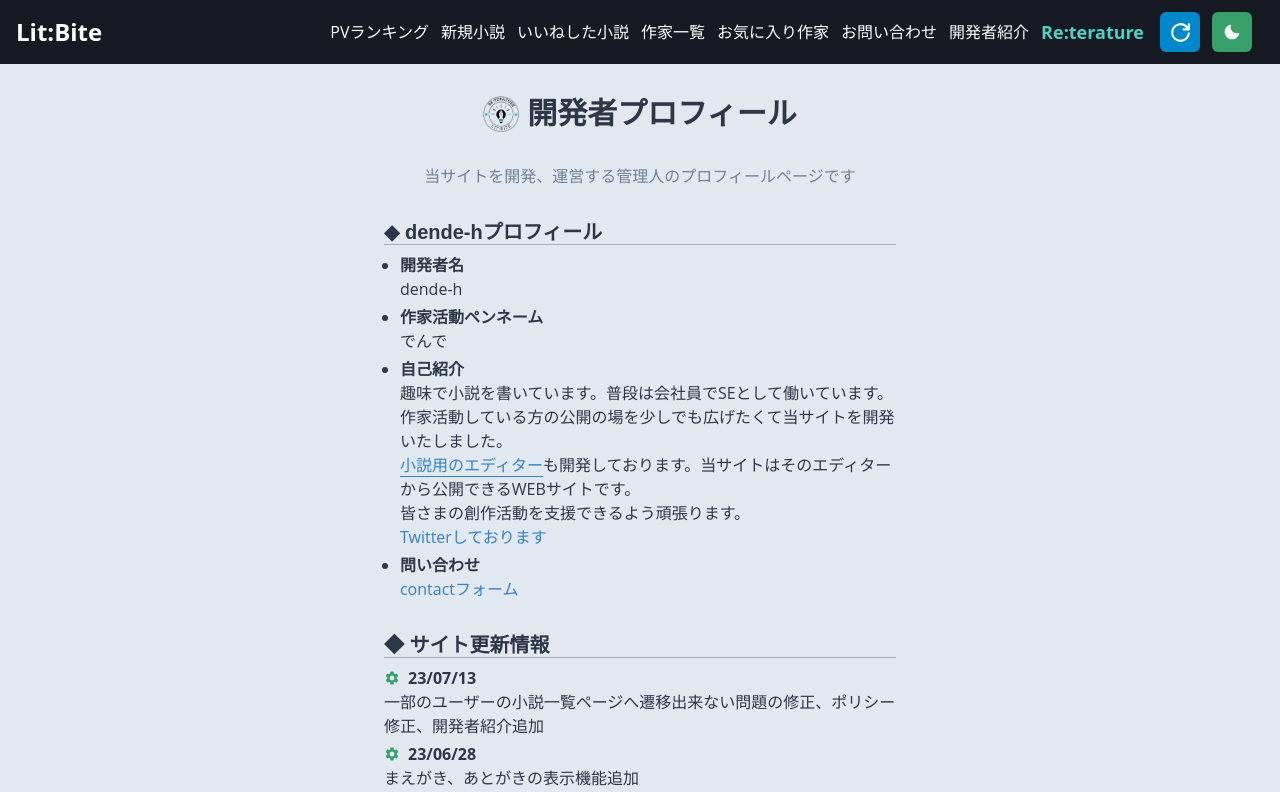
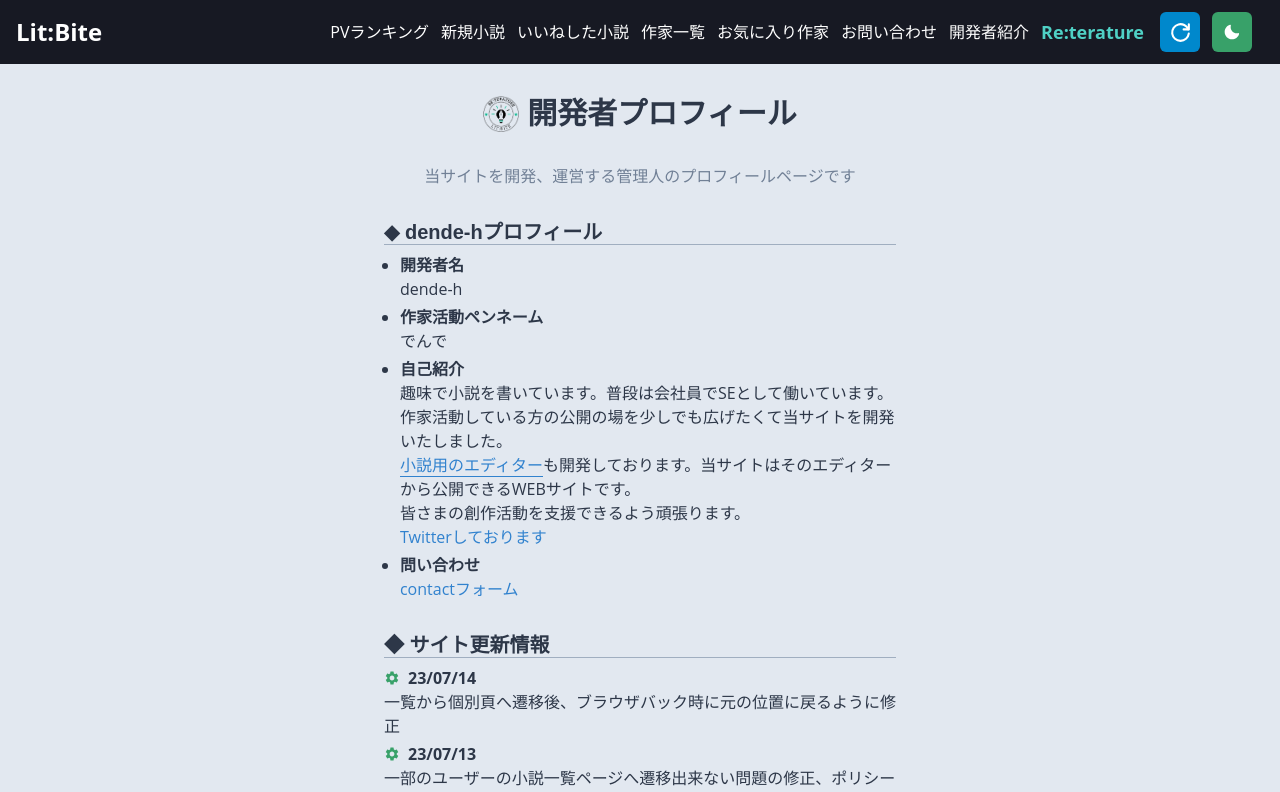
Before and after one commit to dende-h/next_novel_site, a Next.js app: page /developer in a window 1280 px wide. Shown: the top 792 px of the page. Built offline with nearby package versions, Linux system fonts and the light colour scheme; no server answers; what react-google-recaptcha-v3 would draw is missing.

Commit message:
更新情報追加

```diff
--- a/src/pages/developer.tsx
+++ b/src/pages/developer.tsx
@@ -99,6 +99,13 @@ const ShortNovelVillage: React.FC = () => {
 					</Heading>
 					<Box pb={6}>
 						<List>
+							<ListItem mb={1}>
+								<HStack spacing={0}>
+									<ListIcon as={MdSettings} color="green.500" />
+									<Text fontWeight={"bold"}>23/07/14</Text>
+								</HStack>
+								<Text>一覧から個別頁へ遷移後、ブラウザバック時に元の位置に戻るように修正</Text>
+							</ListItem>
 							<ListItem mb={1}>
 								<HStack spacing={0}>
 									<ListIcon as={MdSettings} color="green.500" />
```
